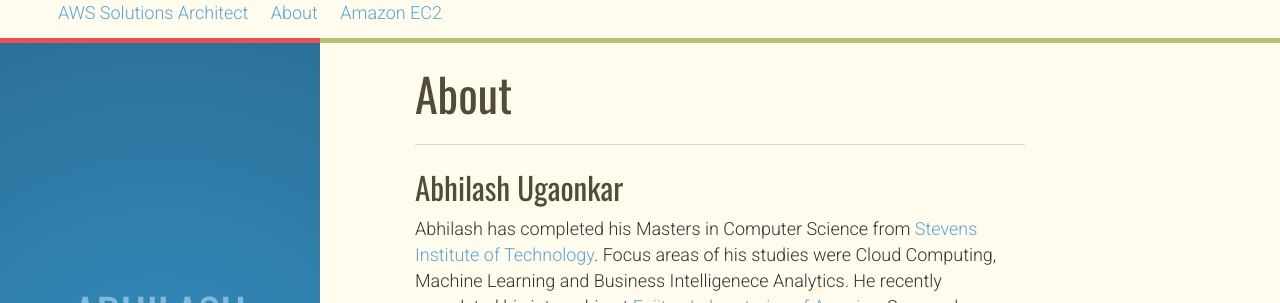
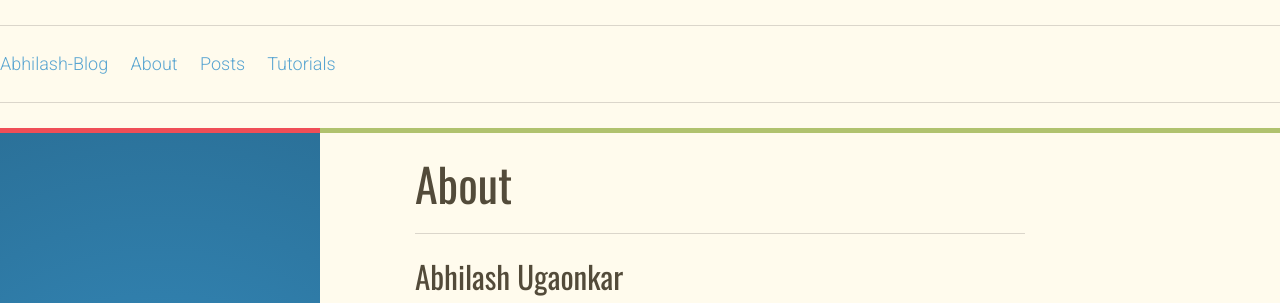
Before and after one commit to augaonkar/augaonkar.github.io, a plain HTML site: page about/index.html in a window 1280 px wide. Shown: the top 303 px of the page. Drawn offline with nearby package versions, Linux system fonts and the light colour scheme.

Commit message:
Added New Header

```diff
--- a/about/index.html
+++ b/about/index.html
@@ -30,16 +30,23 @@
 
 </head>
 <body>
+    <header>
+        <h1> </h1>
+    </header>
 
-<ul>
+    <hr>
+    <a href="https://augaonkar.github.io">Abhilash-Blog</a>
 
-	<a href="/tutorials/tutorial1/">&emsp;AWS Solutions Architect</a>
+    <a href="/about/"> &emsp;About</a>
 
-	<a href="/about/">&emsp;About</a>
+    <a href="/post/"> &emsp;Posts</a>
 
-	<a href="/post/blog1/">&emsp;Amazon EC2</a>
+    <a href="/tutorials/"> &emsp;Tutorials</a>
+
+    <hr>
 
 </ul>
+
 
 <nav class="navbar navbar-default navbar-fixed-top visible-xs">
 	<div class="container-fluid">
```
Also changed, not shown: index.html (+11 -4 lines), post/blog1/index.html (+11 -4 lines), post/blog2/index.html (+11 -4 lines), post/blog3/index.html (+11 -4 lines), post/index.html (+11 -4 lines), tags/index.html (+11 -4 lines), tutorials/index.html (+11 -4 lines), tutorials/tutorial1/index.html (+11 -4 lines), tutorials/tutorial2/index.html (+11 -4 lines).
